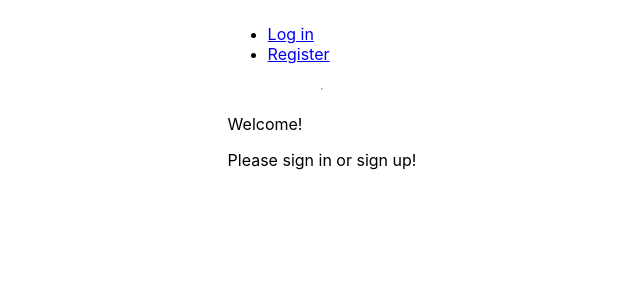
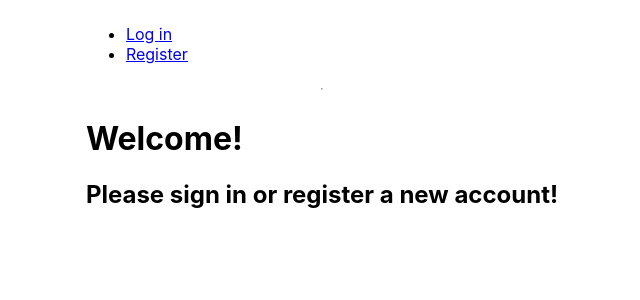
Before and after one commit to beratcan97/php-api, a PHP site: template src/public/views/index.php in a window 1280 px wide. Shown: the top 300 px of the page, without its empty margins (318-958 px from the left). Run offline with PHP 8.4, Linux system fonts and the light colour scheme; the template is opened without the code that fills it, so the values that code supplies are empty.

Commit message:
start page sections

```diff
--- a/src/public/views/index.php
+++ b/src/public/views/index.php
@@ -10,8 +10,8 @@
   <div class="container">
 		<?php if (!isset($_SESSION['userID'])): ?>
 			<div class="message-body">
-				<p class="title">Welcome!</p>
-				<p class="subtitle">Please sign in or sign up!</p>
+				<h1 class="title">Welcome!</h1>
+				<h2 class="subtitle">Please sign in or register a new account!</h2>
 			</div>
 
 		<?php else:
```
